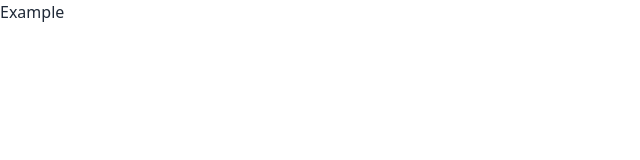
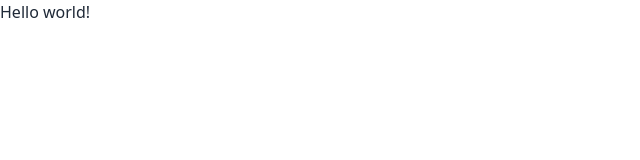
Before and after one commit to actionreward-core/actionreward, a React (Vite) app in the folder webapp/: page / in a window 1280 px wide. Shown: the top 160 px of the page, without its empty margins (0-640 px from the left). Built offline with nearby package versions, Linux system fonts and the light colour scheme.

Commit message:
chore(webapp): setup react-router
Changes:

* Install react-router packages
* Configure the router with a hardcoded home page

```diff
--- a/webapp/package.json
+++ b/webapp/package.json
@@ -10,8 +10,12 @@
     "preview": "vite preview"
   },
   "dependencies": {
+    "localforage": "^1.10.0",
+    "match-sorter": "^6.3.1",
     "react": "^18.2.0",
-    "react-dom": "^18.2.0"
+    "react-dom": "^18.2.0",
+    "react-router-dom": "^6.16.0",
+    "sort-by": "^1.2.0"
   },
   "devDependencies": {
     "@types/react": "^18.2.14",
--- a/webapp/src/App.tsx
+++ /dev/null
@@ -1,9 +0,0 @@
-function App() {
-  return (
-    <div>
-      Example
-    </div>
-  )
-}
-
-export default App
--- a/webapp/src/main.tsx
+++ b/webapp/src/main.tsx
@@ -1,10 +1,22 @@
 import React from 'react'
 import ReactDOM from 'react-dom/client'
-import App from './App.tsx'
+import {
+  createBrowserRouter,
+  RouterProvider,
+} from "react-router-dom"
 import './index.css'
+
+const router = createBrowserRouter([
+  // ROUTER - START
+  {
+    path: "/",
+    element: <div>Hello world!</div>,
+  },
+  // ROUTER - END
+]);
 
 ReactDOM.createRoot(document.getElementById('root')!).render(
   <React.StrictMode>
-    <App />
+    <RouterProvider router={router} />
   </React.StrictMode>,
-)
+);
```
Also changed, not shown: 1 other file (tests, documents, lock files or other folders).
